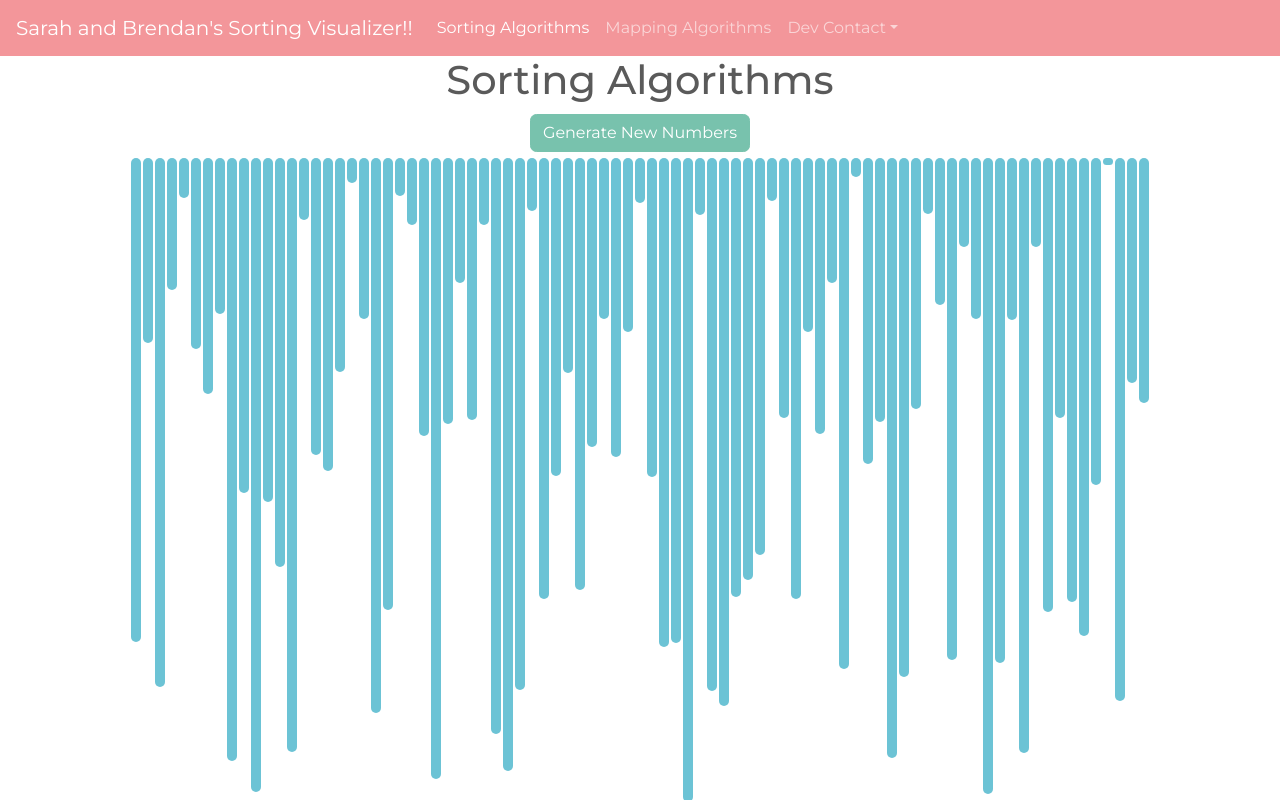
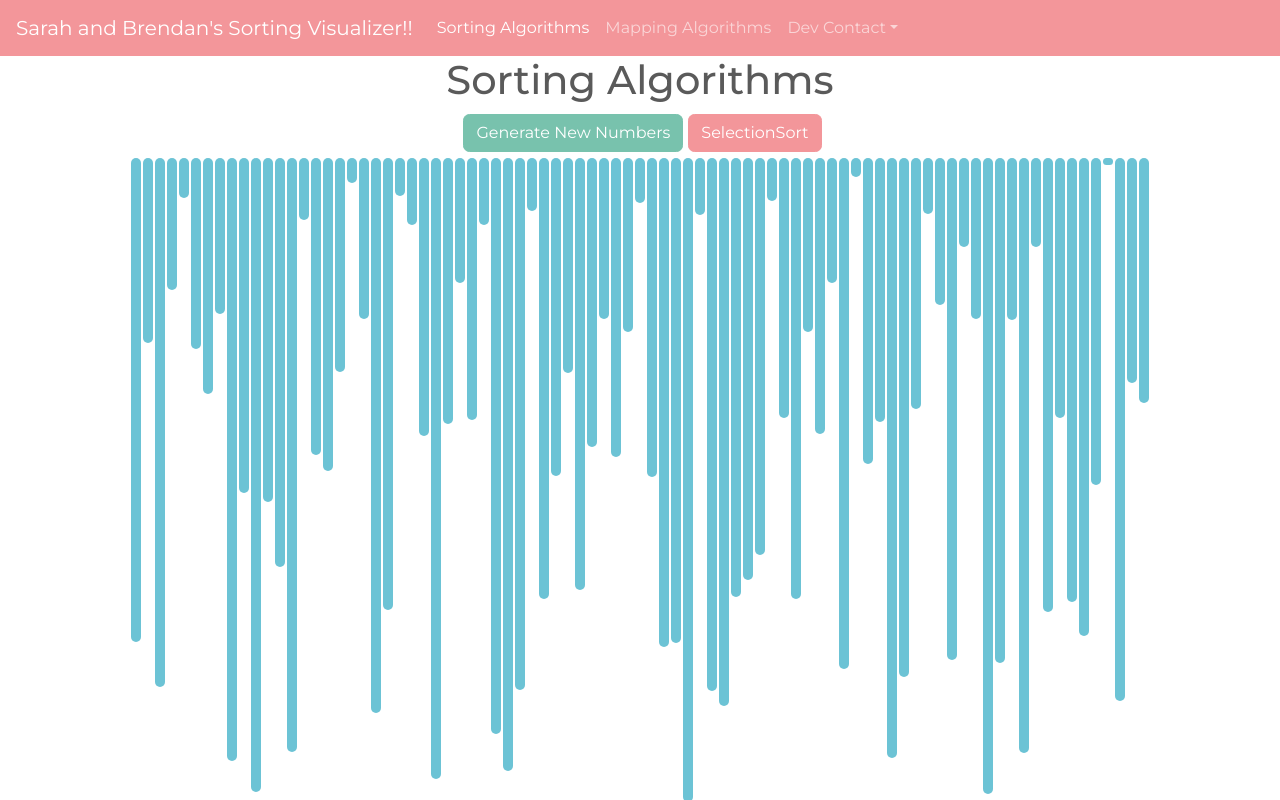
Before and after one commit to BrendanLuc/sortingvisualizer, a React (Create React App) app: page / in a window 1280 px wide. Shown: the top 800 px of the page. Built offline with nearby package versions, Linux system fonts and the light colour scheme.

Commit message:
COLORS WONT CHANGE WHYYYYY

```diff
--- a/src/SortingAlgorithms/SelectionSort.jsx
+++ b/src/SortingAlgorithms/SelectionSort.js
@@ -8,7 +8,7 @@ export function getSelectionSortAnimations(array) {
     return animations;
 }
 
-function swap(i, j){
+function swap(i, j, array){
     let temp = array[i];
     array[i] = array[j];
     array[j] = temp;
@@ -16,21 +16,23 @@ function swap(i, j){
 
 function selectionSort(array, animations){
 
-    let arrLen = array.length();
+    let arrLen = array.length;
 
     for(let i = 0 ; i < arrLen; ++i){
 
         let idx = i;
 
-        for(let j = 0; j < arrLen - i; ++j){
-            if(array[j] < array[i]) {
+        for(let j = i+1; j < arrLen; ++j){
+            if(array[j] < array[idx]) {
                 idx = j;
             }
         }
 
-        swap(i, j);
-        animations.push(i, j);
+
+        swap(i, idx, array);
+        animations.push([i, idx]);
     }
+
 
     return animations;
 
--- a/src/SortingVisualizer/SortingVisualizer.css
+++ b/src/SortingVisualizer/SortingVisualizer.css
@@ -2,6 +2,10 @@
 
 .big-container {
     margin-top: 10px;
+}
+
+.big-container button {
+    margin-left: 5px;
 }
 
 .array-container {
--- a/src/SortingVisualizer/SortingVisualizer.jsx
+++ b/src/SortingVisualizer/SortingVisualizer.jsx
@@ -1,9 +1,14 @@
 import React from 'react';
 import './SortingVisualizer.css';
+import {getSelectionSortAnimations} from '../SortingAlgorithms/SelectionSort.js'
 
 const VIS_MIN = 5
 const VIS_MAX = 650
 const ARR_SIZE = 100
+const ANIMATION_SPEED_MS = 100
+
+const PRIMARY_COLOR = '#6cc3d5'
+const SECONDARY_COLOR = '#fd7e14'
 
 export default class SortingVisualizer extends React.Component {
     constructor(props) {
@@ -33,6 +38,42 @@ export default class SortingVisualizer extends React.Component {
     //selection sort
     animateSelectionSort(){
 
+        const animations = getSelectionSortAnimations(this.state.array);
+
+        for(let i = 0; i < animations.length; ++i){
+            let arrayBars = document.getElementsByClassName('array-bar');
+
+            //get indexes and styles of bars
+            const [firstBar, secondBar] = animations[i];
+            let firstStyle = arrayBars[firstBar].style;
+            let secondStyle = arrayBars[secondBar].style;
+
+            //first step: highlight compared items
+            setTimeout(() => {
+                console.log("ORANGE");
+                firstStyle.backgroundColor = SECONDARY_COLOR;
+                secondStyle.backgroundColor = SECONDARY_COLOR;
+
+            }, i * ANIMATION_SPEED_MS);
+
+            //second step: change heights
+            setTimeout(() => {
+                const newHeight = firstStyle.height;
+                firstStyle.height = secondStyle.height;
+                secondStyle.height = newHeight;
+            }, i * ANIMATION_SPEED_MS);
+
+            //third step: unhighlight items
+            setTimeout(() => {
+                console.log("BLUE");
+                firstStyle.backgroundColor = PRIMARY_COLOR;
+                secondStyle.backgroundColor = PRIMARY_COLOR;
+
+            }, i * ANIMATION_SPEED_MS);
+
+
+        }
+
     }
     //bubble sort
     animateBubbleSort(){
@@ -58,7 +99,8 @@ export default class SortingVisualizer extends React.Component {
 
         return (
             <div className="big-container">
-                <button type="button" class="btn btn-primary" onClick={() => this.resetArray()}>Generate New Numbers</button>
+                <button type="button" className="btn btn-primary" onClick={() => this.resetArray()}>Generate New Numbers</button>
+                <button type="button" className="btn btn-secondary" onClick={() => this.animateSelectionSort()}>SelectionSort</button>
 
                 <div className="array-container">
                 {array.map((value, idx) => (
```
Also changed, not shown: 1 other file (tests, documents, lock files or other folders).
